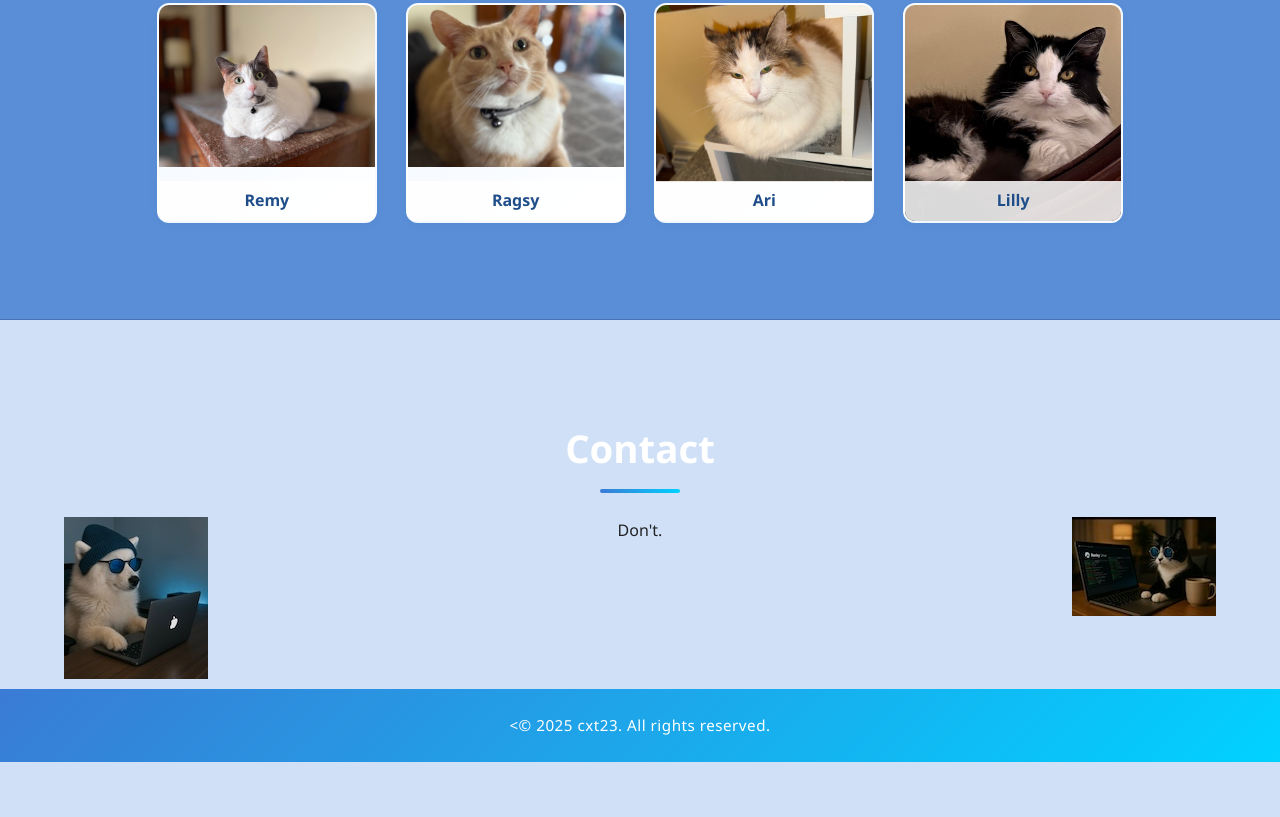
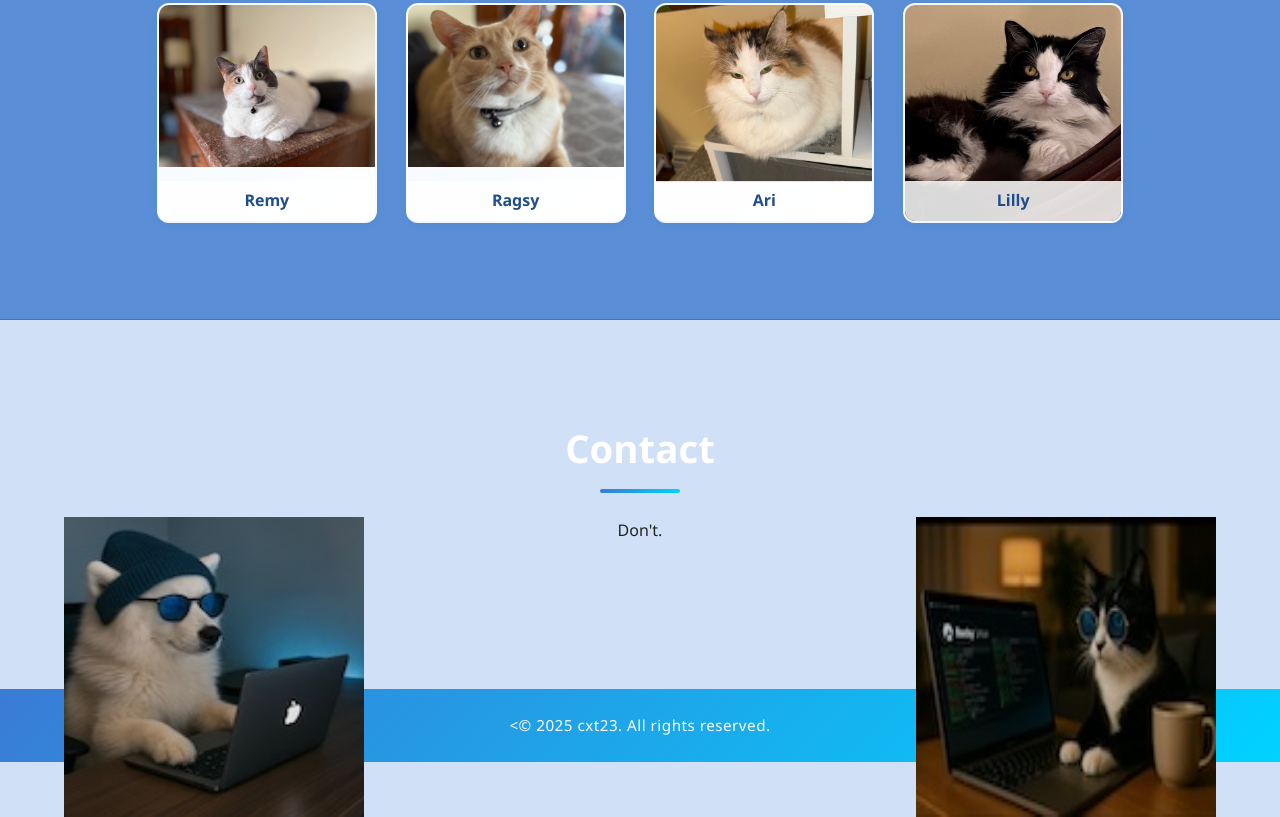
Before and after one commit to cxt23/cxt23.github.io, a plain HTML site: page index.html in a window 1280 px wide. Shown: the part 1042-1859 px from the top of the page. Before the commit the page ends 1804 px from the top, so only its background shows below. Drawn offline with Linux system fonts and the light colour scheme.

Commit message:
Update index.html

```diff
--- a/index.html
+++ b/index.html
@@ -76,7 +76,7 @@
   <section id="contact" class="section">
     <div class="container">
       <h2>Contact</h2>
-      <p><center><img src="images/samoyed.jpg" alt="Samoyed" align="left">&nbsp;&nbsp;&nbsp;Don't.&nbsp;&nbsp;&nbsp;<img src="images/cat.jpg" alt="Tuxcedo" align="right"></center></p>
+      <p><center><img src="images/samoyed.jpg" alt="Samoyed" align="left" width="300" height="300">&nbsp;&nbsp;&nbsp;Don't.&nbsp;&nbsp;&nbsp;<img src="images/cat.jpg" alt="Tuxcedo" align="right" width="300" height="300"></center></p>
     </div>
   </section>
 
```
